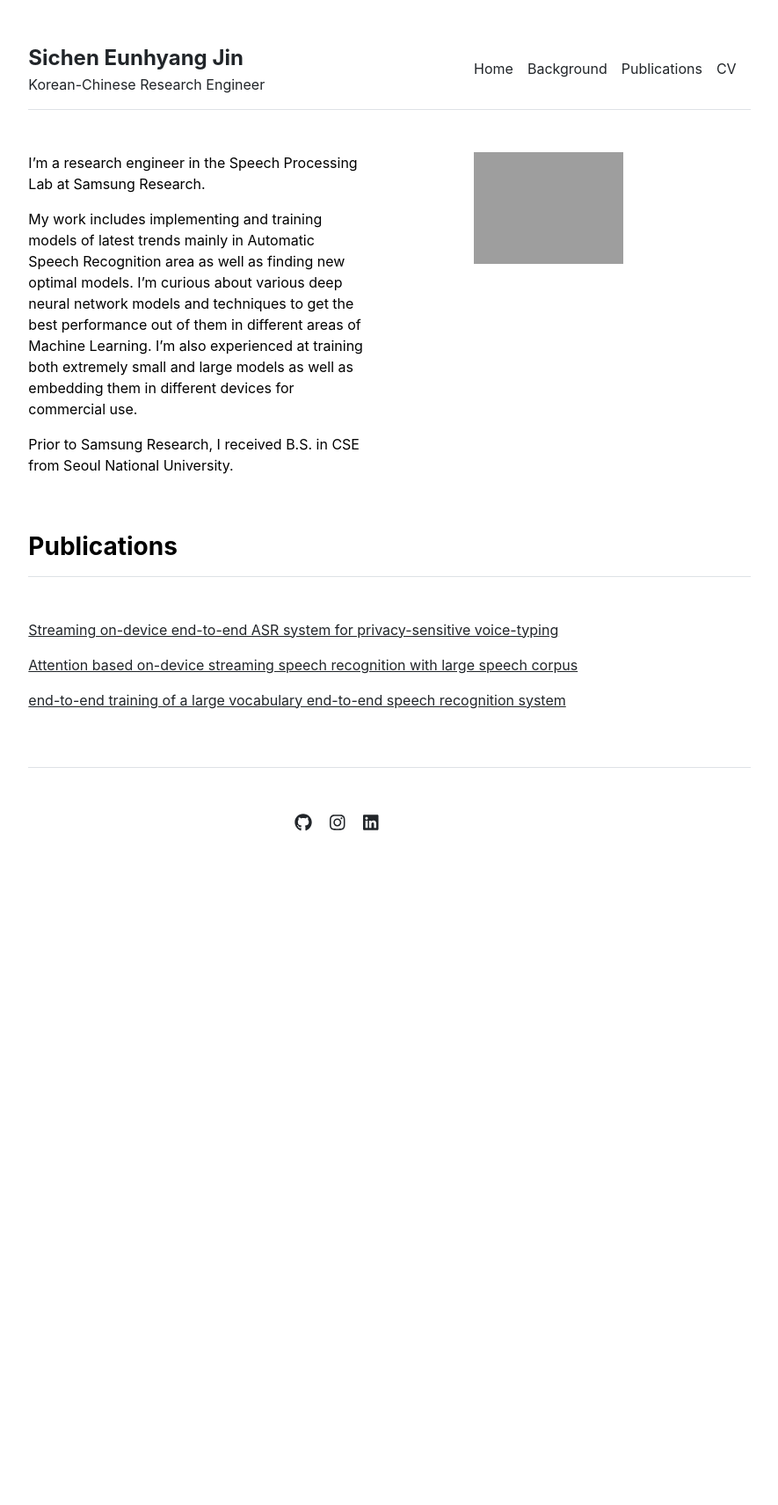
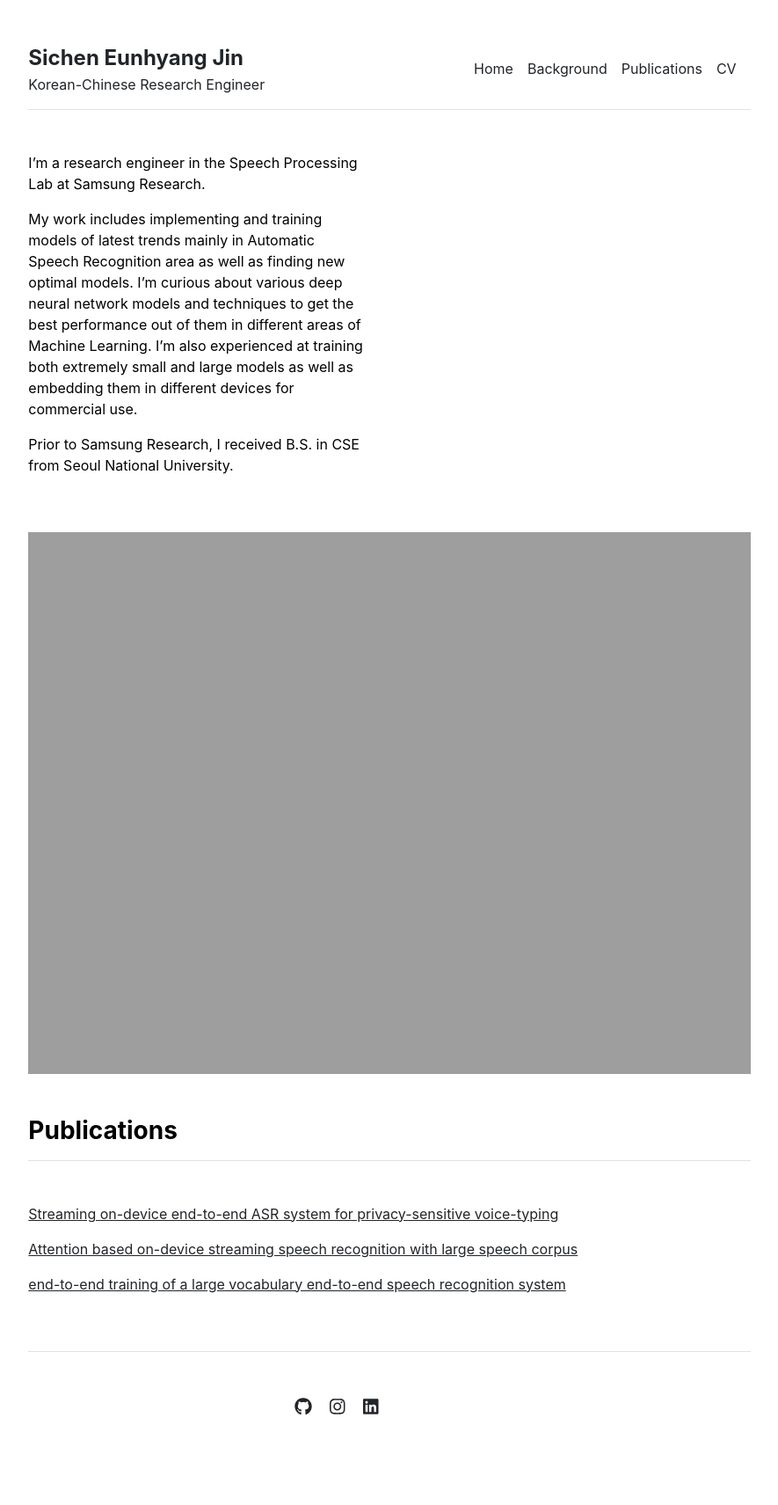
Before and after one commit to chenehk/chenehk.github.io, a Jekyll site: the page built from index.md, in a window 1280 px wide. Shown: the whole page at 88% size, without its empty margins (197-1082 px from the left). Built offline with Jekyll 4.4.1, drawn with Linux system fonts in a browser that asks for light colours; before the commit the page ends 1047 px from its top, so only the background shows below that.

Commit message:
Update home.html

```diff
--- a/_layouts/home.html
+++ b/_layouts/home.html
@@ -6,12 +6,8 @@ layout: default
   <div class="col-md-6">
     {{ content }}
   </div>
-  <div class="col-md-1">
-  </div>
-  <div class="col-md-3">
+  <div class="flex-shrink-1">
     <img src="{{ site.github.url }}/assets/img/home.jpg" alt="Home" width="100%">
-  </div>
-  <div class="col-md-1">
   </div>
 </div>
 
```
